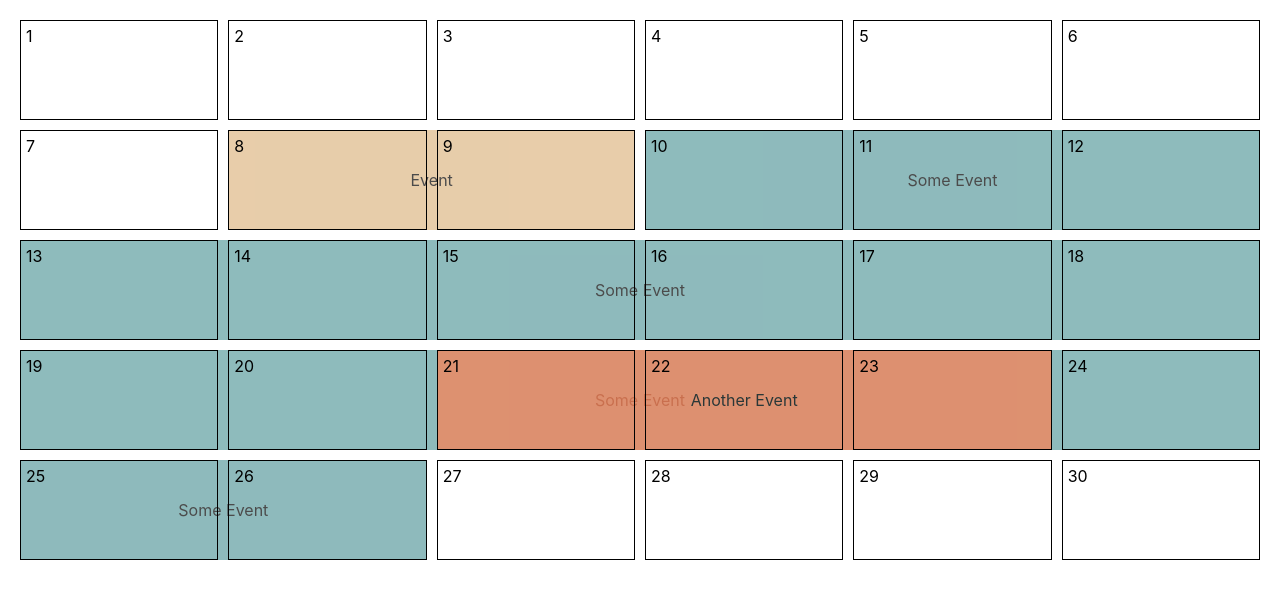
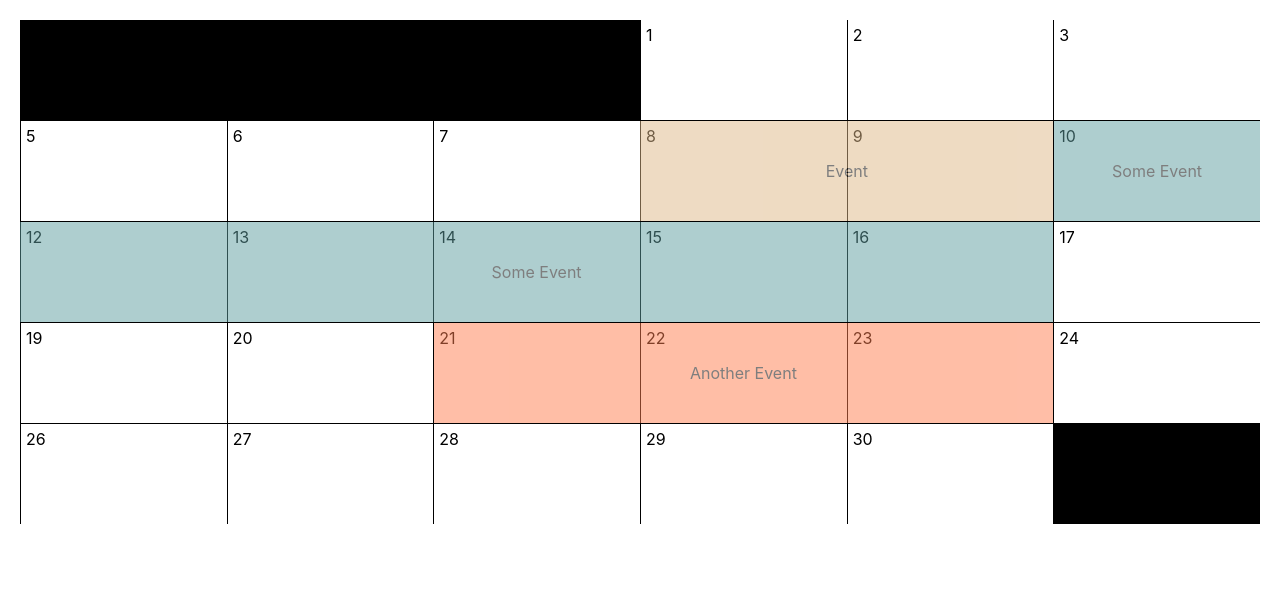
Before and after one commit to NikitoriusMinsk/react-task-calendar-component, a Next.js app: page / in a window 1280 px wide. Shown: the top 598 px of the page. Built offline with nearby package versions, Linux system fonts and the light colour scheme.

Commit message:
arrange days by day name

```diff
--- a/components/Calendar.js
+++ b/components/Calendar.js
@@ -7,11 +7,15 @@ const date = new Date();
 function daysInMonth (month, year) {
     return new Date(year, month+1, 0).getDate();
 }
+function getColumn(day){
+    const dayOfWeek = new Date(date.getFullYear(), date.getMonth(), day).getDay();
+    return dayOfWeek === 0 ? 7 : dayOfWeek;
+}
 
 const schedule = [
     {
         start: 10,
-        end: 26,
+        end: 16,
         title: 'Some Event',
         color: 'cadetblue'
     },
@@ -40,12 +44,8 @@ export default function Calendar() {
         const days = [];
         const positions = {};
         let row = 1;
-        let column = 1;
         for (let i = 1; i <= dayCount; i++) {
-            if (column === 7) {
-                column = 1;
-                row++;
-            }
+            const column = getColumn(i);
             positions[i] = {
                 row,
                 column
@@ -55,14 +55,16 @@ export default function Calendar() {
                     key={`d${i}`}
                     number={i}
                     style={{
-                        gridColumnStart: column,
-                        gridColumnEnd: column + 1,
+                        gridColumnStart: column - 1,
+                        gridColumnEnd: column,
                         gridRowStart: row,
                         gridRowEnd: row + 1
                     }}
                 />
             )
-            column++;
+            if (column === 7) {
+                row++;
+            }
         }
         setPositions(positions);
         setDays(days);
@@ -74,8 +76,8 @@ export default function Calendar() {
                 return <Event
                     key={`e${index}`}
                     style={{
-                        gridColumnStart: positions[event.start].column,
-                        gridColumnEnd: positions[event.end].column+1,
+                        gridColumnStart: positions[event.start].column - 1,
+                        gridColumnEnd: positions[event.end].column,
                         gridRowStart: positions[event.start].row,
                         gridRowEnd: positions[event.end].row+1,
                         backgroundColor: event.color
@@ -92,7 +94,7 @@ export default function Calendar() {
                                     key={`e${index}_${i}`}
                                     style={{
                                         gridColumnStart: 1,
-                                        gridColumnEnd: positions[event.end].column+1,
+                                        gridColumnEnd: positions[event.end].column,
                                         gridRowStart: i,
                                         gridRowEnd: i+1,
                                         backgroundColor: event.color
@@ -106,7 +108,7 @@ export default function Calendar() {
                                 <Event
                                     key={`e${index}_${i}`}
                                     style={{
-                                        gridColumnStart: positions[event.start].column,
+                                        gridColumnStart: positions[event.start].column - 1,
                                         gridColumnEnd: 7,
                                         gridRowStart: i,
                                         gridRowEnd: i+1,
--- a/styles/components/Calendar.module.css
+++ b/styles/components/Calendar.module.css
@@ -4,9 +4,10 @@
 .calendar{
     display: grid;
     width: 100%;
-    gap: 10px;
+    gap: 1px;
     grid-template-columns: repeat(6, 1fr);
-    grid-template-rows: repeat(5, 1fr);
+    background-color: black;
+    z-index: 10;
 }
 .events{
     position: absolute;
@@ -14,15 +15,16 @@
     left: 0;
     width: 100%;
     display: grid;
-    grid-template-rows: repeat(5, 100px);
+    grid-template-rows: repeat(6, 100px);
     grid-template-columns: repeat(6, 1fr);
-    gap: 10px;
+    gap: 1px;
+    z-index: 20;
 }
 .day{
     position: relative;
     min-height: 100px;
-    border: 1px solid black;
     z-index: 10;
+    background-color: white;
 }
 .dayNumber{
     position: absolute;
@@ -35,7 +37,7 @@
     justify-content: center;
     align-items: center;
     height: 100%;
-    opacity: 70%;
+    opacity: 50%;
 }
 .eventTitle{
     position: absolute;
```
